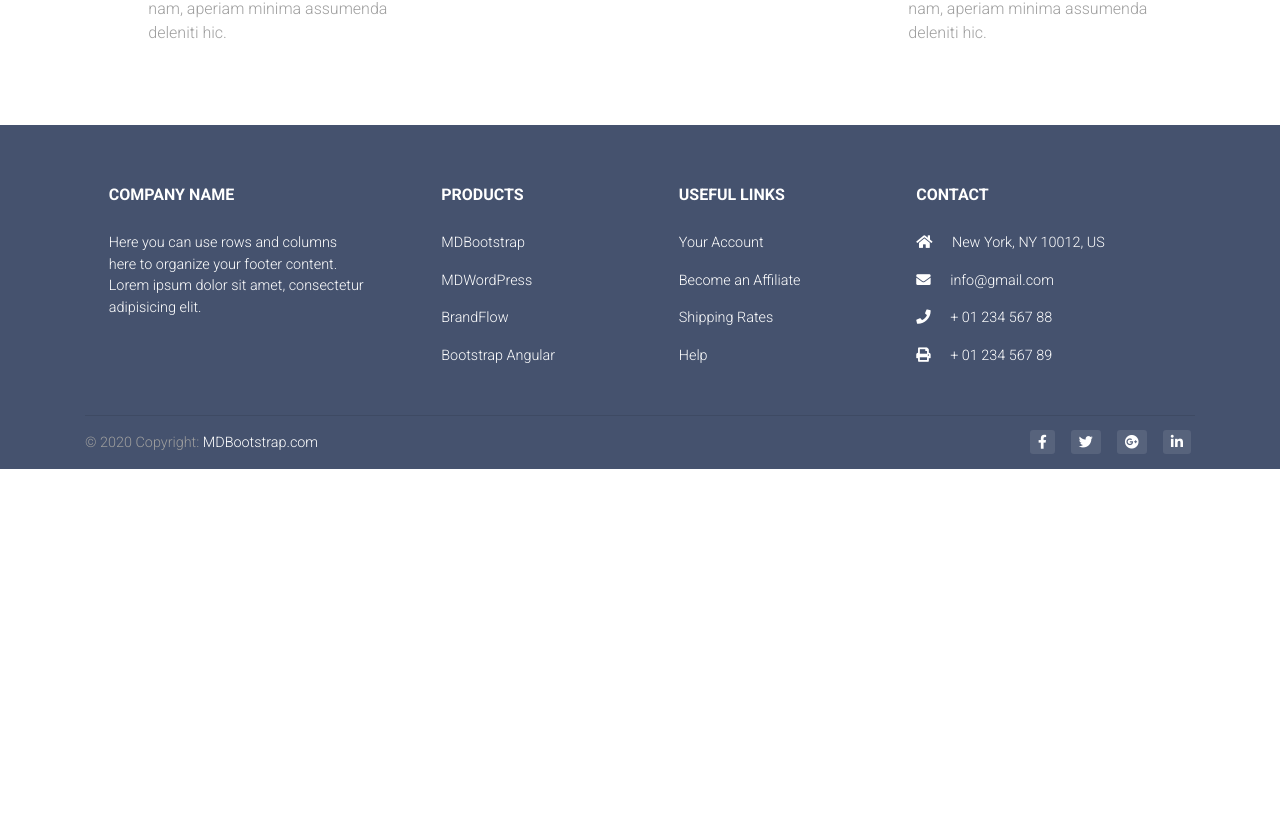
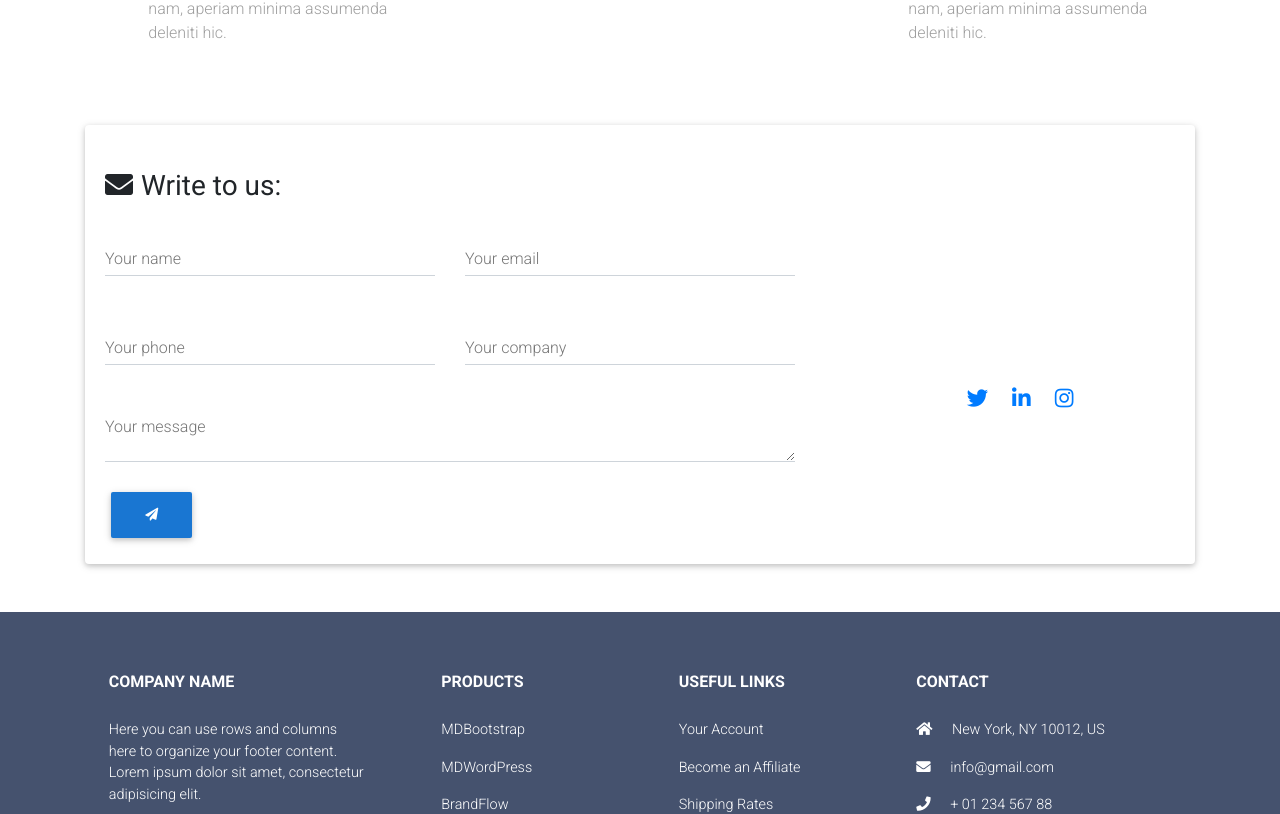
Before and after one commit to loginweb-dev/appxilp, a React (Create React App) app: page /login in a window 1280 px wide. Shown: the part 1479-2293 px from the top of the page. Before the commit the page ends 1948 px from the top, so only its background shows below. Built offline with nearby package versions, Linux system fonts and the light colour scheme.

Commit message:
add component

```diff
--- a/package.json
+++ b/package.json
@@ -10,8 +10,11 @@
     "mdbreact": "^4.27.0",
     "react": "^16.14.0",
     "react-dom": "^16.14.0",
+    "react-markdown": "^5.0.2",
+    "react-redux": "^7.2.1",
     "react-scripts": "3.4.3",
-    "react-toastify": "^6.0.9"
+    "react-toastify": "^6.0.9",
+    "redux": "^4.0.5"
   },
   "scripts": {
     "start": "PORT=3010 react-scripts start",
--- a/src/App.js
+++ b/src/App.js
@@ -9,42 +9,70 @@ import {
   MDBNavbarToggler,
   MDBCollapse,
   MDBContainer,
-  MDBDropdownToggle, MDBDropdownMenu, MDBDropdownItem,MDBDropdown, MDBIcon
+  MDBDropdownToggle, MDBDropdownMenu, MDBDropdownItem, MDBDropdown, MDBIcon
 } from "mdbreact";
 
-
-import "./App.css";
-
-
+import { connect } from 'react-redux';
 import Login from './components/Login';
 import Intro from './components/Intro';
 import Feature from './components/Feature';
 import Footer from './components/Footer';
+import Contact from './components/Contact';
+import Testimonial from './components/Testimonial';
 
+import axios from 'axios';
+import "./App.css";
 
 
 class AppPage extends React.Component {
-  state = {
+
+  constructor(props) {
+    super(props)
+
+    this.state = {
       collapsed: false,
-    islogin: false
-  };
+      menu:{
+        brand: "",
+        link: "",
+        link1: "",
+        link2: ""
+      }
+    }
+  }
 
   handleTogglerClick = () => {
     this.setState({
       collapsed: !this.state.collapsed
     });
   };
-  componentDidMount(){
-    console.log(window.sessionStorage.getItem('db_loginweb'))
+  componentDidMount() {
     if (window.sessionStorage.getItem('db_loginweb')) {
-      // console.log(window.sessionStorage.getItem('db_loginweb'));
+      this.props.loginUser(JSON.parse(window.sessionStorage.getItem('db_loginweb')));
+
+    } else {
+      return {}
+    }
+  }
+  logoutUser() {
+    this.props.logoutUser();
+    window.sessionStorage.removeItem('db_loginweb');
+  }
+  getNavbar = ()=>{
+    axios.get('https://appxiapi.loginweb.dev/landingpage')
+        .then(res =>{
             this.setState({
-        islogin:true
-      })
-    } else {
+                menu:{
+                  brand: res.data.Header.Navbar.brand,
+                  link: res.data.Header.Navbar.link,
+                  link1: res.data.Header.Navbar.link1,
+                  link2: res.data.Header.Navbar.link2
 
                 }
-
+            })
+        })
+        .catch(error => {
+            console.log(error)
+        });
   }
   render() {
     const overlay = (
@@ -68,7 +96,7 @@ class AppPage extends React.Component {
             >
               <MDBContainer>
                 <MDBNavbarBrand>
-                  <strong className="white-text">MDB</strong>
+                  <strong className="white-text">{  this.state.menu.brand}</strong>
                 </MDBNavbarBrand>
                 <MDBNavbarToggler onClick={this.handleTogglerClick} />
                 <MDBCollapse isOpen={this.state.collapsed} navbar>
@@ -85,7 +113,7 @@ class AppPage extends React.Component {
                   </MDBNavbarNav>
 
                   {
-                      !this.state.islogin &&
+                    !this.props.islogin &&
                     <MDBNavbarNav right>
                       <MDBNavItem>
                         <MDBNavLink className="waves-effect waves-light" to="/login">
@@ -99,7 +127,7 @@ class AppPage extends React.Component {
 
                   }
                   {
-                      this.state.islogin &&
+                    this.props.islogin &&
                     <MDBNavbarNav right>
                       <MDBNavItem>
                         <MDBDropdown>
@@ -108,16 +136,12 @@ class AppPage extends React.Component {
                             </MDBDropdownToggle>
                           <MDBDropdownMenu className="dropdown-default" right>
                             <MDBDropdownItem href="#">My account</MDBDropdownItem>
-                                <MDBDropdownItem href="#!">Log out</MDBDropdownItem>
+                            <MDBDropdownItem onClick={() => this.logoutUser()} >Log out</MDBDropdownItem>
                           </MDBDropdownMenu>
                         </MDBDropdown>
                       </MDBNavItem>
                     </MDBNavbarNav>
-
                   }
-
-
-
                 </MDBCollapse>
               </MDBContainer>
             </MDBNavbar>
@@ -125,23 +149,49 @@ class AppPage extends React.Component {
           </div>
           <Switch>
             <Route path="/login">
-              <Login/>
+              <Login />
             </Route>
             <Route path="/">
-              <Intro/>
+              <Intro />
+            </Route>
+            <Route path="/home">
+
             </Route>
           </Switch>
         </Router>
+        <MDBContainer>
+          <Feature />
+          <Testimonial/>
+          <Contact/>
+        </MDBContainer>
 
+        <Footer />
 
-        <MDBContainer>
-           <Feature/>
-        </MDBContainer>
-        <Footer/>
       </div>
 
     );
   }
 }
 
-export default AppPage;
+const mapStateToProps = (state) => {
+  return {
+    islogin: state.islogin,
+    user: state.user,
+  }
+}
+
+const mapDispatchToProps = (dispatch) => {
+  return {
+    loginUser: (user) => dispatch({
+      type: 'LOGIN_USER',
+      payload: user
+    }),
+    logoutUser: () => dispatch({
+      type: 'LOGOUT_USER',
+      payload: {}
+    })
+  }
+}
+
+
+export default connect(mapStateToProps, mapDispatchToProps)(AppPage);
--- /dev/null
+++ b/src/components/Contact/index.js
@@ -0,0 +1,124 @@
+
+import React, { Component } from 'react'
+import {  MDBRow, MDBCol, MDBCard, MDBCardBody, MDBIcon, MDBBtn, MDBInput } from "mdbreact";
+
+
+
+export class Contact extends Component {
+    render() {
+        return (
+            <section className="contact-section my-5">
+              <MDBCard>
+                <MDBRow>
+                  <MDBCol lg="8">
+                    <MDBCardBody className="form">
+                      <h3 className="mt-4">
+                        <MDBIcon icon="envelope" className="pr-2" />
+                        Write to us:
+                      </h3>
+                      <MDBRow>
+                        <MDBCol md="6">
+                          <div className="md-form mb-0">
+                            <MDBInput
+                              type="text"
+                              id="form-contact-name"
+                              label="Your name"
+                            />
+                          </div>
+                        </MDBCol>
+                        <MDBCol md="6">
+                          <div className="md-form mb-0">
+                            <MDBInput
+                              type="text"
+                              id="form-contact-email"
+                              label="Your email"
+                            />
+                          </div>
+                        </MDBCol>
+                      </MDBRow>
+                      <MDBRow>
+                        <MDBCol md="6">
+                          <div className="md-form mb-0">
+                            <MDBInput
+                              type="text"
+                              id="form-contact-phone"
+                              label="Your phone"
+                            />
+                          </div>
+                        </MDBCol>
+                        <MDBCol md="6">
+                          <div className="md-form mb-0">
+                            <MDBInput
+                              type="text"
+                              id="form-contact-company"
+                              label="Your company"
+                            />
+                          </div>
+                        </MDBCol>
+                      </MDBRow>
+                      <MDBRow>
+                        <MDBCol md="12">
+                          <div className="md-form mb-0">
+                            <MDBInput
+                              type="textarea"
+                              id="form-contact-message"
+                              label="Your message"
+                            />
+                            <MDBBtn rounded color="blue">
+                              <MDBIcon icon="paper-plane" />
+                            </MDBBtn>
+                          </div>
+                        </MDBCol>
+                      </MDBRow>
+                    </MDBCardBody>
+                  </MDBCol>
+                  <MDBCol lg="4">
+                    <MDBCardBody className="contact text-center h-100 white-text">
+                      <h3 className="my-4 pb-2">Contact information</h3>
+                      <ul className="text-lg-left list-unstyled ml-4">
+                        <li>
+                          <p>
+                            <MDBIcon icon="map-marker-alt" className="pr-2" />
+                            New York, 94126 USA
+                          </p>
+                        </li>
+                        <li>
+                          <p>
+                            <MDBIcon icon="phone" className="pr-2" />+ 01 234 567 89
+                          </p>
+                        </li>
+                        <li>
+                          <p>
+                            <MDBIcon icon="envelope" className="pr-2" />
+                            contact@example.com
+                          </p>
+                        </li>
+                      </ul>
+                      <hr className="hr-light my-4" />
+                      <ul className="list-inline text-center list-unstyled">
+                        <li className="list-inline-item">
+                          <a href="#!" className="p-2 fa-lg w-ic">
+                            <MDBIcon fab icon="twitter" />
+                          </a>
+                        </li>
+                        <li className="list-inline-item">
+                          <a href="#!" className="p-2 fa-lg w-ic">
+                            <MDBIcon fab icon="linkedin-in" />
+                          </a>
+                        </li>
+                        <li className="list-inline-item">
+                          <a href="#!" className="p-2 fa-lg w-ic">
+                            <MDBIcon fab icon="instagram" />
+                          </a>
+                        </li>
+                      </ul>
+                    </MDBCardBody>
+                  </MDBCol>
+                </MDBRow>
+              </MDBCard>
+            </section>
+        );
+    }
+}
+
+export default Contact
--- /dev/null
+++ b/src/components/Testimonial/index.js
@@ -0,0 +1,17 @@
+import React, { Component } from 'react';
+import { MDBContainer, MDBRow, MDBCol, MDBCard, MDBCardUp, MDBAvatar, MDBCardBody, MDBIcon } from "mdbreact";
+
+
+
+export class TestimonialsPage extends Component {
+    render() {
+        return (
+          <div>
+
+          </div>
+
+        );
+    }
+}
+
+export default TestimonialsPage
--- a/src/index.js
+++ b/src/index.js
@@ -1,4 +1,4 @@
-import React, {StrictMode} from 'react';
+import React from 'react';
 import ReactDOM from 'react-dom';
 import '@fortawesome/fontawesome-free/css/all.min.css';
 import 'bootstrap-css-only/css/bootstrap.min.css';
@@ -7,9 +7,17 @@ import 'mdbreact/dist/css/mdb.css';
 import App from './App';
 import * as serviceWorker from './serviceWorker';
 
+import { Provider } from 'react-redux'
+import { createStore } from 'redux';
+import reducerApp from './reducers';
+
+const store = createStore(reducerApp);
+
 ReactDOM.render(
   <React.StrictMode>
-    <App />
+    <Provider store={store}>
+      <App />
+    </Provider>
   </React.StrictMode>,
   document.getElementById('root')
 );
--- /dev/null
+++ b/src/reducers/index.js
@@ -0,0 +1,18 @@
+const reducerApp = (
+        state = {
+            user: {},
+            islogin: false,
+        }, action
+    ) => {
+    switch (action.type) {
+        case 'LOGIN_USER':
+            return {...state, user: action.payload, islogin: true};
+        case 'LOGOUT_USER':
+            return {...state, user: action.payload, islogin: false};
+        default:
+            return state;
+    }
+    return state;
+}
+
+export default reducerApp;
```
Also changed, not shown: src/components/Downloadapp/index.js (added, +23 -0 lines), src/components/Intro/index.js (+48 -11 lines), src/components/Login/index.js (+33 -24 lines), src/pages/home.js (deleted), src/pages/profile.js (deleted), 1 other file (tests, documents, lock files or other folders). Lines whose indentation alone changed are shown as unchanged.
